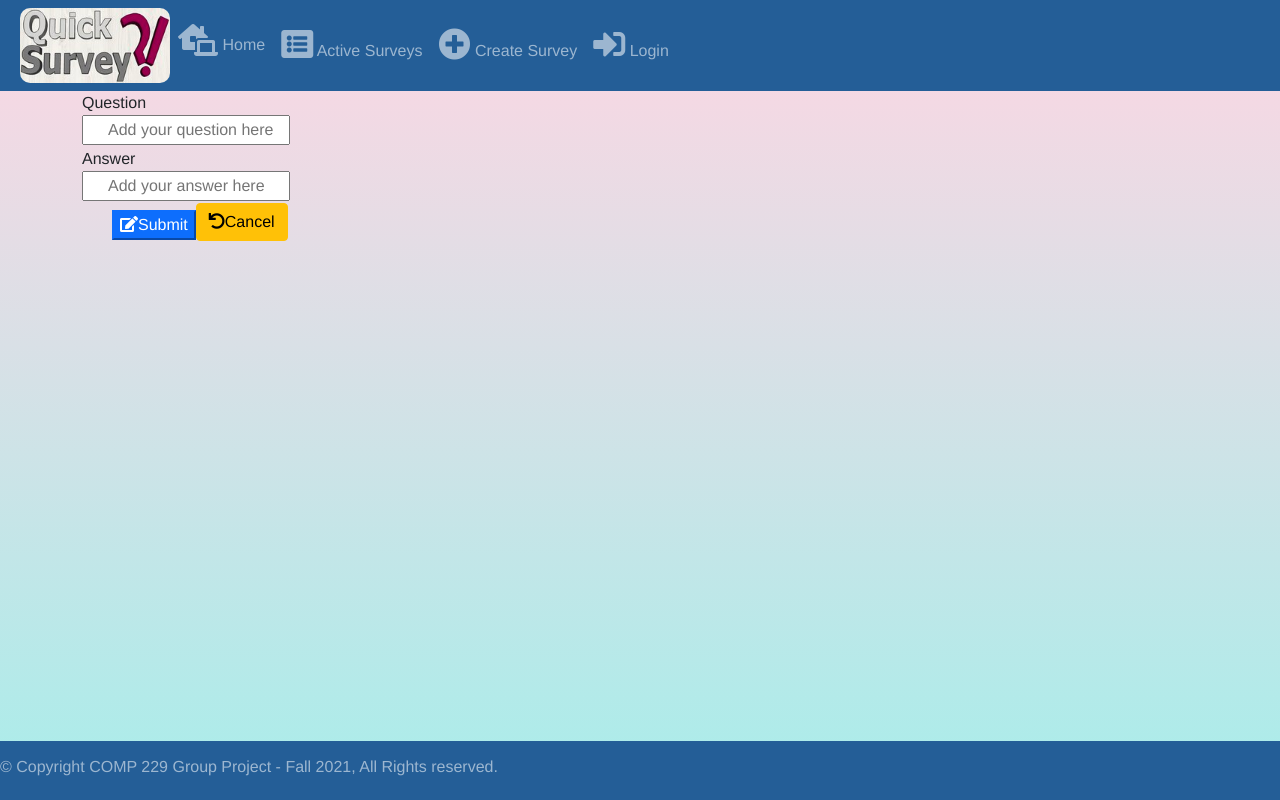
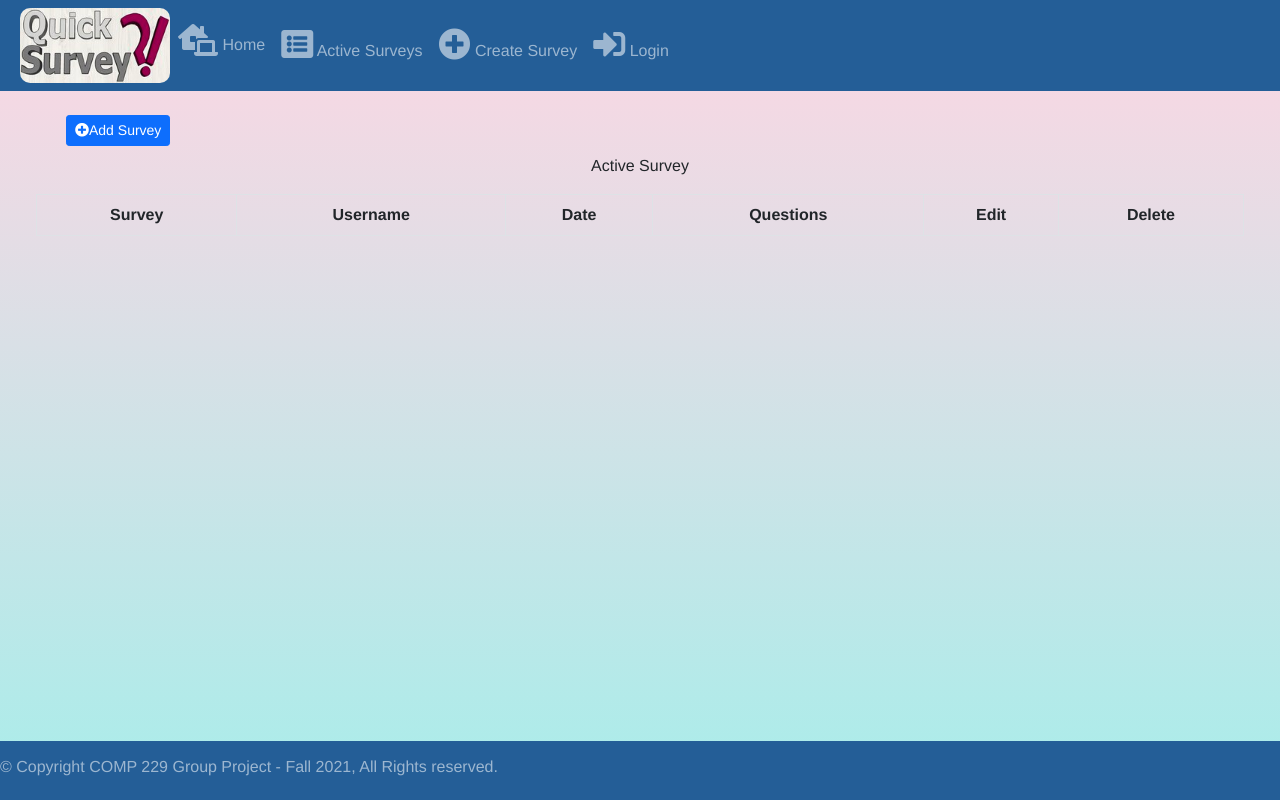
Before and after one commit to umapavanc/Survey_Site_demorepo, an Angular app: page /active-surveys in a window 1280 px wide. Built offline with nearby package versions, Linux system fonts and the light colour scheme.

Commit message:
Update active-surveys.component.html

```diff
--- a/src/app/pages/active-surveys/active-surveys.component.html
+++ b/src/app/pages/active-surveys/active-surveys.component.html
@@ -1,24 +1,26 @@
-<div class="container">
+<main class="container-fluid">
     <div class="col-md-12">
-        <div class="col-md-12">
-            <form class="form" formGroup="myform" (ngSubmit)="onSubmit">
-    <div class="form-group">
-    <label for="question">Question</label>
-    <input type="text" id="question" class="form-check" placeholder="Add your question here"
-    formControlName="question" required>
+
+        <div class="m-4">
+            <a class="btn btn-primary btn-sm mb-2" href="/create-survey" role="button">
+                <i class="fas fa-plus-circle"></i>Add Survey
+            </a>
+            <p class="display-7 text-center">Active Survey</p>
+        <table class="table table-bordered table-striped">
+          <thead class="thead-dark">
+            <tr>
+              <th scope="col" class="text-center">Survey</th>
+              <th scope="col" class="text-center">Username</th>
+              <th scope="col" class="text-center">Date</th>
+              <th scope="col" class="text-center">Questions</th>
+              <th scope="col" class="text-center">Edit</th>
+              <th scope="col" class="text-center">Delete</th>
+
+            </tr>
+          </thead>
+          <tbody>
+          </tbody>
+        </table>
+        </div>
     </div>
-
-    <div class="form-group">
-        <label for="answer">Answer</label>
-        <input type="tex"  placeholder="Add your answer here" class="form-check"
-          id="terms" formControlName="Answer" />
-    </div>
-
-    <button class="btn-primary" type="submit">
-        <i class="fas fa-edit"></i>Submit
-    </button>
-    <a href="/survey-list" class="btn btn-warning mb-2">
-        <i class="fas fa-undo"></i>Cancel
-    </a>
-</form>
-</div>
+  </main>
```
